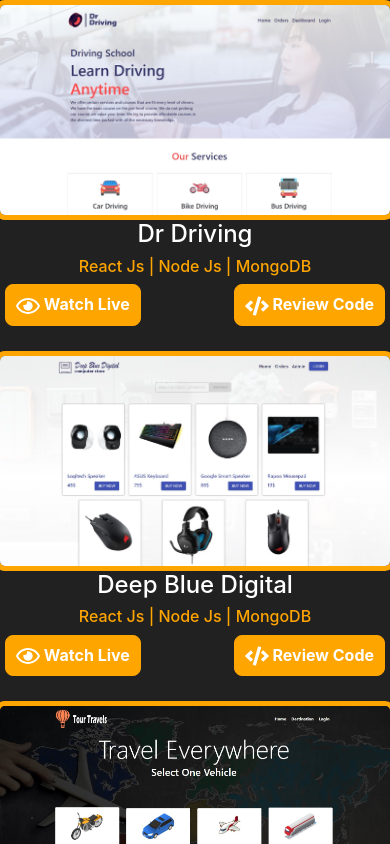
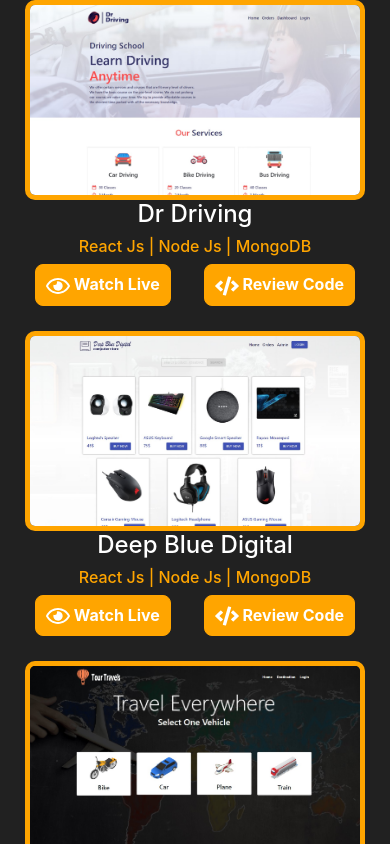
Before and after one commit to ahnafabir11/my-portfolio-react, a React (Create React App) app: page /projects in a window 390 px wide. Shown: the top 844 px of the page. Built offline with nearby package versions, Linux system fonts and the light colour scheme.

Commit message:
app page made responsive

```diff
--- a/src/components/Contact/Contact.css
+++ b/src/components/Contact/Contact.css
@@ -71,3 +71,12 @@
   border-radius: 5px;
   padding: 5px 0px;
 }
+
+@media (max-width: 940px) {
+  .contact_container {
+    flex-direction: column;
+  }
+  .contact_details{
+    margin-bottom: 30px;
+  }
+}
--- a/src/components/Projects/Projects.css
+++ b/src/components/Projects/Projects.css
@@ -5,12 +5,11 @@
 }
 
 .single_projects {
-  width: 400px;
+  max-width: 400px;
   margin: 0px 5px 25px 5px;
 }
 
 .project_img_container {
-  height: 220px;
   border: 5px solid orange;
   overflow: hidden;
   border-radius: 10px;
@@ -39,3 +38,17 @@
   color: white;
   text-decoration: none;
 }
+
+@media (max-width: 1549px) {
+  .projects_container{
+    height: 700px;
+    overflow-y: scroll;
+  }
+}
+
+@media (max-width: 940px) {
+  .projects_container{
+    height: unset;
+    overflow-y: unset;
+  }
+}
```
Also changed, not shown: src/components/TopNavBar/TopNavBar.js (added, +11 -0 lines), src/components/TopNavBar/TopNavBar.css (added).
